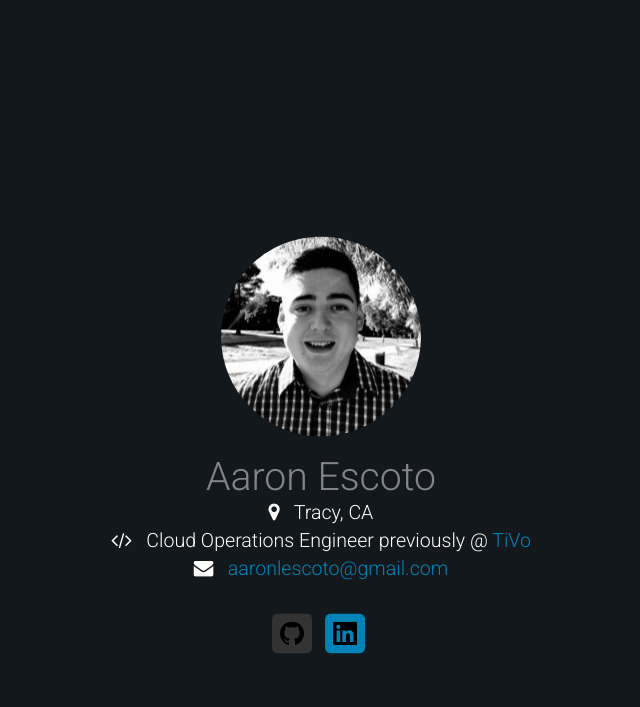
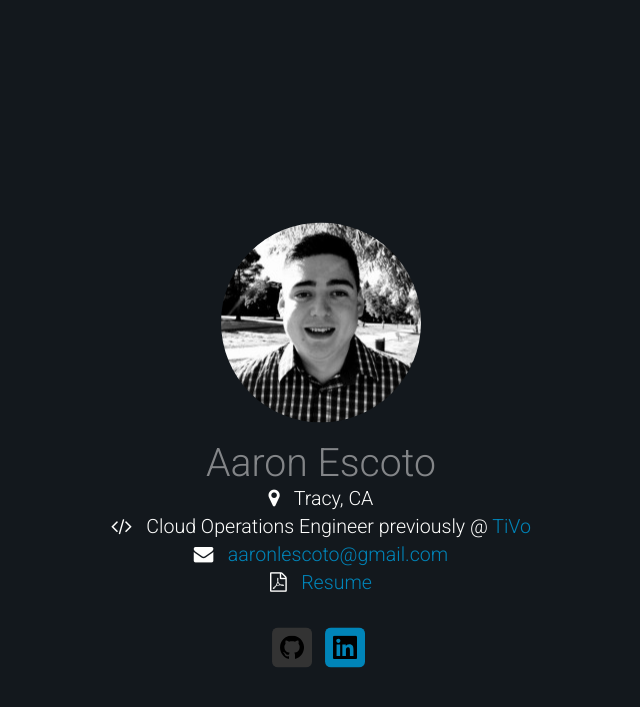
Before and after one commit to AaronEscoto/aaronescoto.github.io, a Jekyll site: the page built from index.html, in a window 1280 px wide. Shown: the top 707 px of the page, without its empty margins (319-959 px from the left). Built offline with Jekyll 4.4.1, drawn with Linux system fonts in a browser that asks for light colours; nearby versions of some CDN libraries.

Commit message:
add C.V.

```diff
--- a/_data/profile.json
+++ b/_data/profile.json
@@ -14,7 +14,11 @@
     "icon": "envelope",
     "desc": "contact",
     "val": "<a href='mailto:aaronlescoto@gmail.com'>aaronlescoto@gmail.com</a>"
-  },],
+  }, {
+    "icon": "file-pdf-o",
+    "desc": "resume",
+    "val": "<a href='assets/raw/Aaron_C.V.pdf'>Resume</a>"
+  }],
   "social_media": [{
     "profile": "github",
     "icon": "github",
```
Also changed, not shown: 5 other files.
